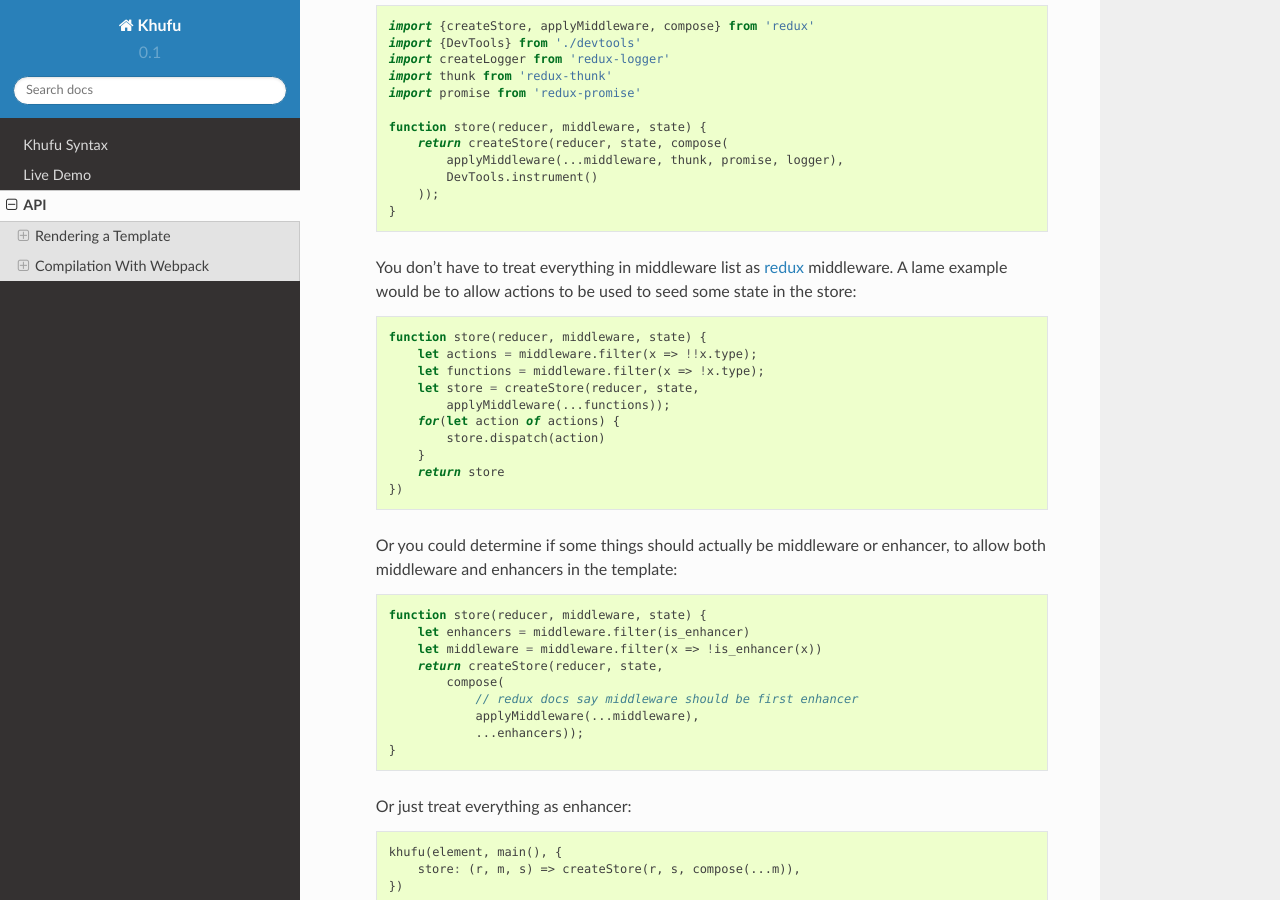
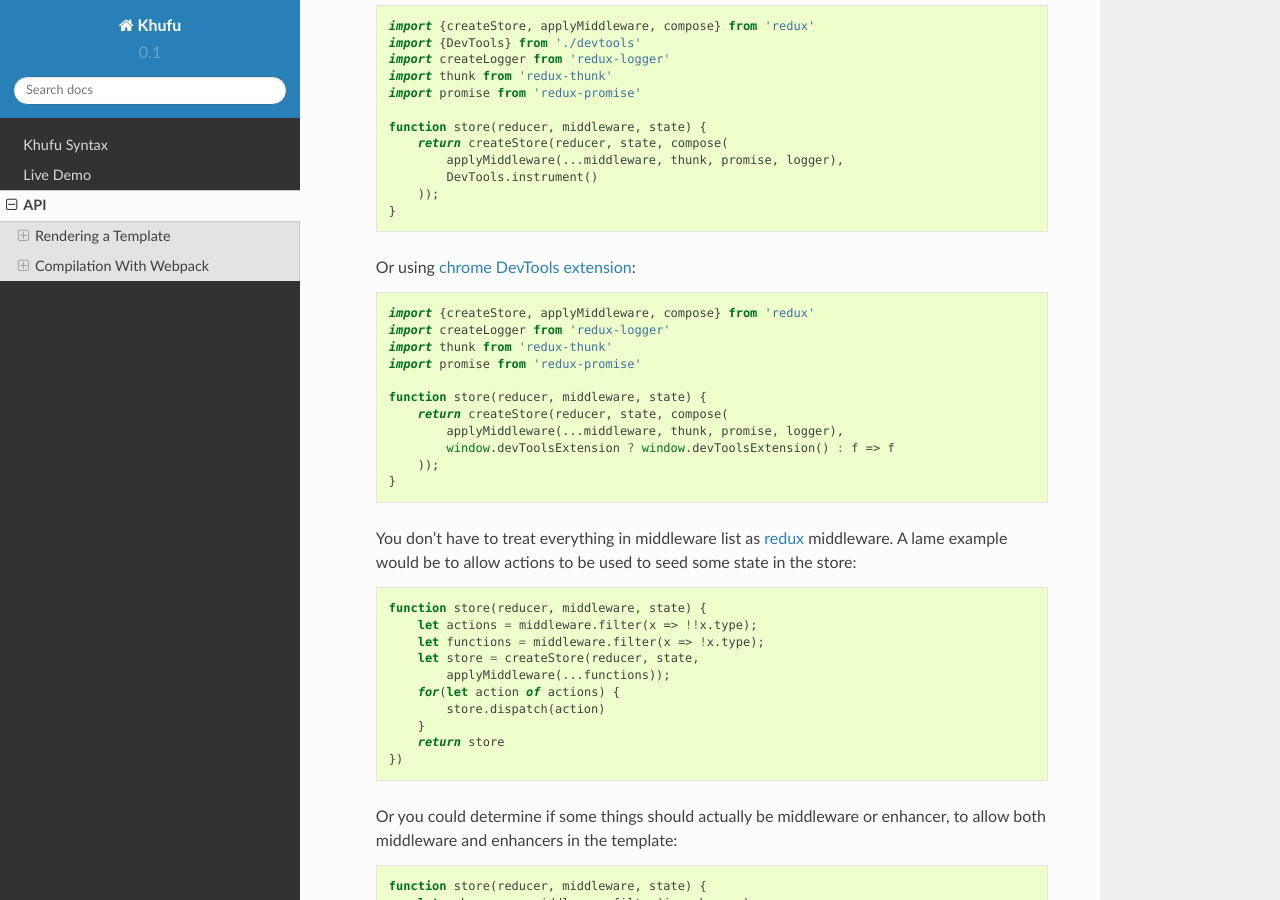
Before and after one commit to tailhook/khufu, a Sphinx documentation site: the page built from doc/api.rst, in a window 1280 px wide and 900 px high, scrolled down 1876 px. Built offline with Sphinx 7.4.7 and the Read the Docs theme 2.0.0, drawn with Linux system fonts in a browser that asks for light colours.

Commit message:
Add DevTools extension boilerplate example

```diff
--- a/doc/api.rst
+++ b/doc/api.rst
@@ -103,6 +103,22 @@ These are set on object passed as the third argument to
                 DevTools.instrument()
             ));
         }
+
+   Or using `chrome DevTools extension`__::
+
+        import {createStore, applyMiddleware, compose} from 'redux'
+        import createLogger from 'redux-logger'
+        import thunk from 'redux-thunk'
+        import promise from 'redux-promise'
+
+        function store(reducer, middleware, state) {
+            return createStore(reducer, state, compose(
+                applyMiddleware(...middleware, thunk, promise, logger),
+                window.devToolsExtension ? window.devToolsExtension() : f => f
+            ));
+        }
+
+   __ https://chrome.google.com/webstore/detail/redux-devtools/lmhkpmbekcpmknklioeibfkpmmfibljd
 
    You don't have to treat everything in middleware list as redux_
    middleware. A lame example would be to allow actions to be used to seed some
```
